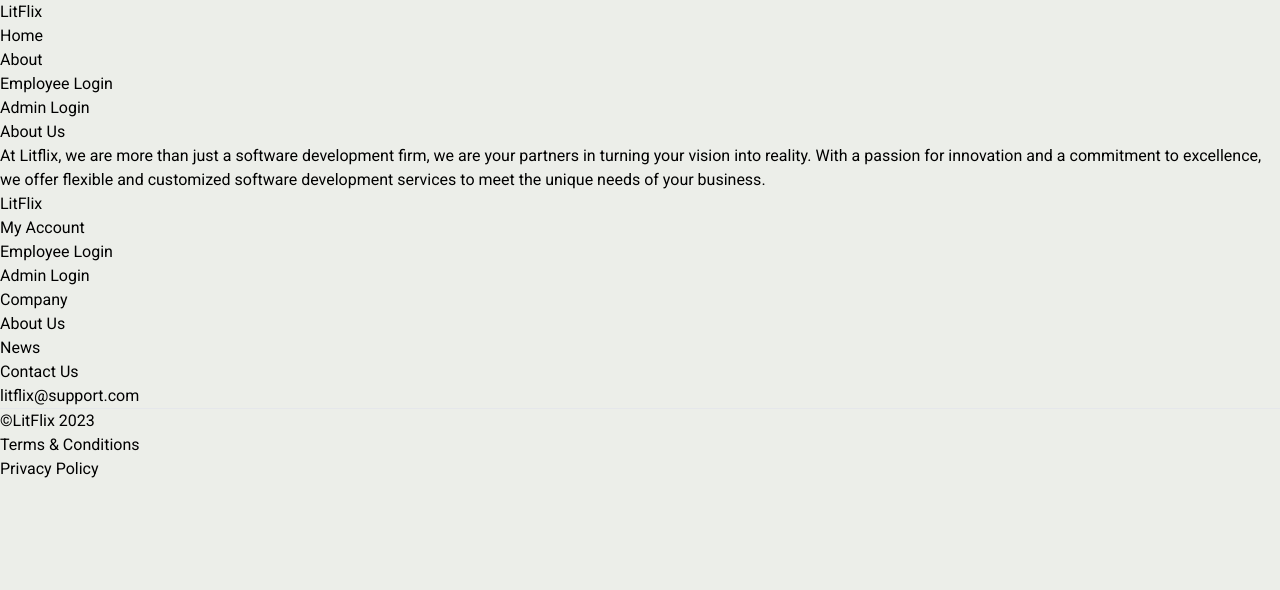
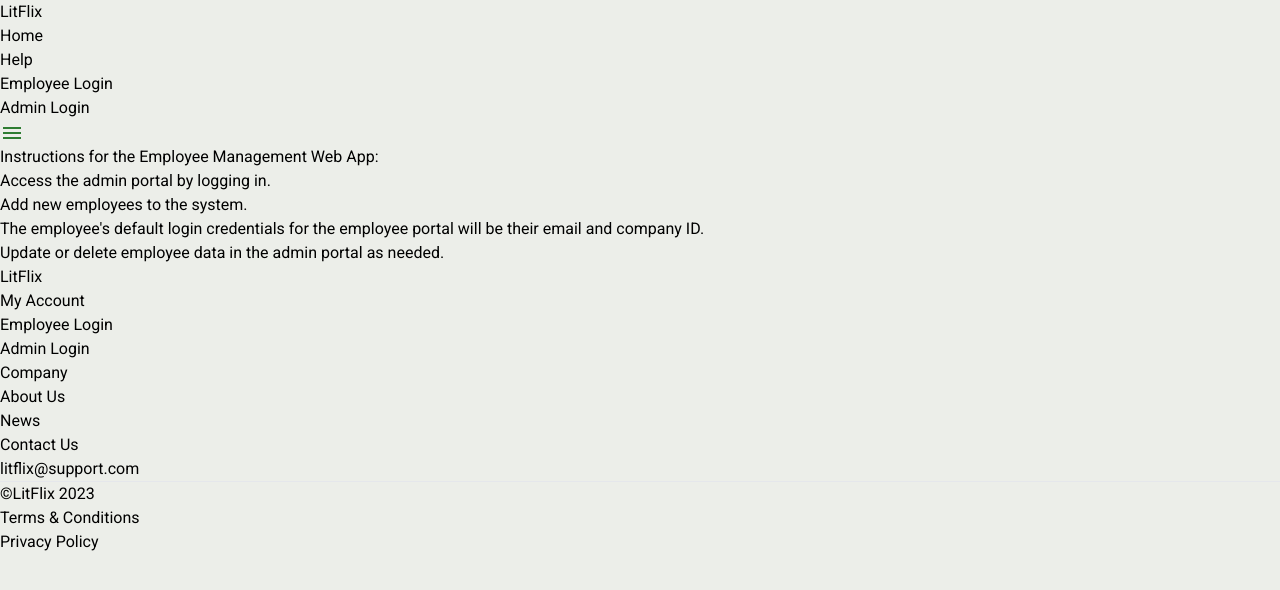
Before and after one commit to Lit-23/EmployeeManagement, a React (Vite) app in the folder client/: page /about in a window 1280 px wide. Shown: the top 590 px of the page. Built offline with nearby package versions, Linux system fonts and the light colour scheme; no server answers.

Commit message:
for submission

```diff
--- a/client/src/components/Header.jsx
+++ b/client/src/components/Header.jsx
@@ -1,13 +1,17 @@
-import { Link } from "react-router-dom";
-import { useEffect, useState } from "react";
+import { Link, useNavigate } from "react-router-dom";
+import { Menu as MenuIcon } from "@mui/icons-material";
+import { Menu, MenuItem } from "@mui/material";
+import { useState } from "react";
 
 export default function Header() {
+  const [open, setOpen] = useState(false);
+  const navigate = useNavigate();
   return (
     <header className='px-5 py-[8px] flex items-center justify-between bg-white shadow-md fixed left-0 right-0 top-0'>
       <Link to='/'>
         <h1 className='text-xl font-[500] text-[#2e7d32]'>LitFlix</h1>
       </Link>
-      <div>
+      <div className="max-[769px]:hidden">
         <ul className='flex justify-center items-center'>
           <Link to='/'>
             <li
@@ -22,7 +26,7 @@ export default function Header() {
               id="about"
               className="hover:bg-slate-100 px-[6px] py-3 rounded-t-lg"
             >
-              About
+              Help
             </li>
           </Link>
           <Link to='/employee-login'>
@@ -43,6 +47,29 @@ export default function Header() {
           </Link>
         </ul>
       </div>
+      <div className="md:hidden py-2" onClick={e=>setOpen(true)}>
+        <MenuIcon sx={{color:['#2e7d32']}}/>
+      </div>
+
+      {/* modal */}
+      <Menu
+        open={open}
+        onClose={e=>setOpen(false)}
+        anchorOrigin={{
+          vertical: 'top',
+          horizontal: 'right',
+        }}
+        transformOrigin={{
+          vertical: 'top',
+          horizontal: 'right',
+        }}
+        sx={{mt:-5}}
+      >
+        <MenuItem onClick={e=>{setOpen(false); navigate('/');}}>Home</MenuItem>
+        <MenuItem onClick={e=>{setOpen(false); navigate('/about');}}>Help</MenuItem>
+        <MenuItem onClick={e=>{setOpen(false); navigate('/employee-login');}}>Employee Login</MenuItem>
+        <MenuItem onClick={e=>{setOpen(false); navigate('/admin-login');}}>Admin Login</MenuItem>
+      </Menu>
     </header>
   )
 }
--- a/client/src/pages/About.jsx
+++ b/client/src/pages/About.jsx
@@ -8,11 +8,14 @@ export default function About() {
       <Header />
       <section className="text-xl max-[768px]:text-lg max-[640px]:text-base min-h-[85vh] p-5 mt-16 flex flex-col items-center">
         <h1 className="font-[500] text-3xl max-[640px]:text-2xl mb-3">
-          About Us
+          Instructions for the Employee Management Web App:
         </h1>
-        <p className='max-w-[800px] flex text-center'>
-          At Litflix, we are more than just a software development firm, we are your partners in turning your vision into reality. With a passion for innovation and a commitment to excellence, we offer flexible and customized software development services to meet the unique needs of your business.
-        </p>
+        <ol className='max-w-[800px] flex flex-col text-center list-decimal list-inside'>
+          <li className='mb-2'>Access the admin portal by logging in.</li>
+          <li className='mb-2'>Add new employees to the system.</li>
+          <li className='mb-2'>The employee's default login credentials for the employee portal will be their email and company ID.</li>
+          <li className='mb-2'>Update or delete employee data in the admin portal as needed.</li>
+        </ol>
       </section>
       <Footer />
     </>
```
